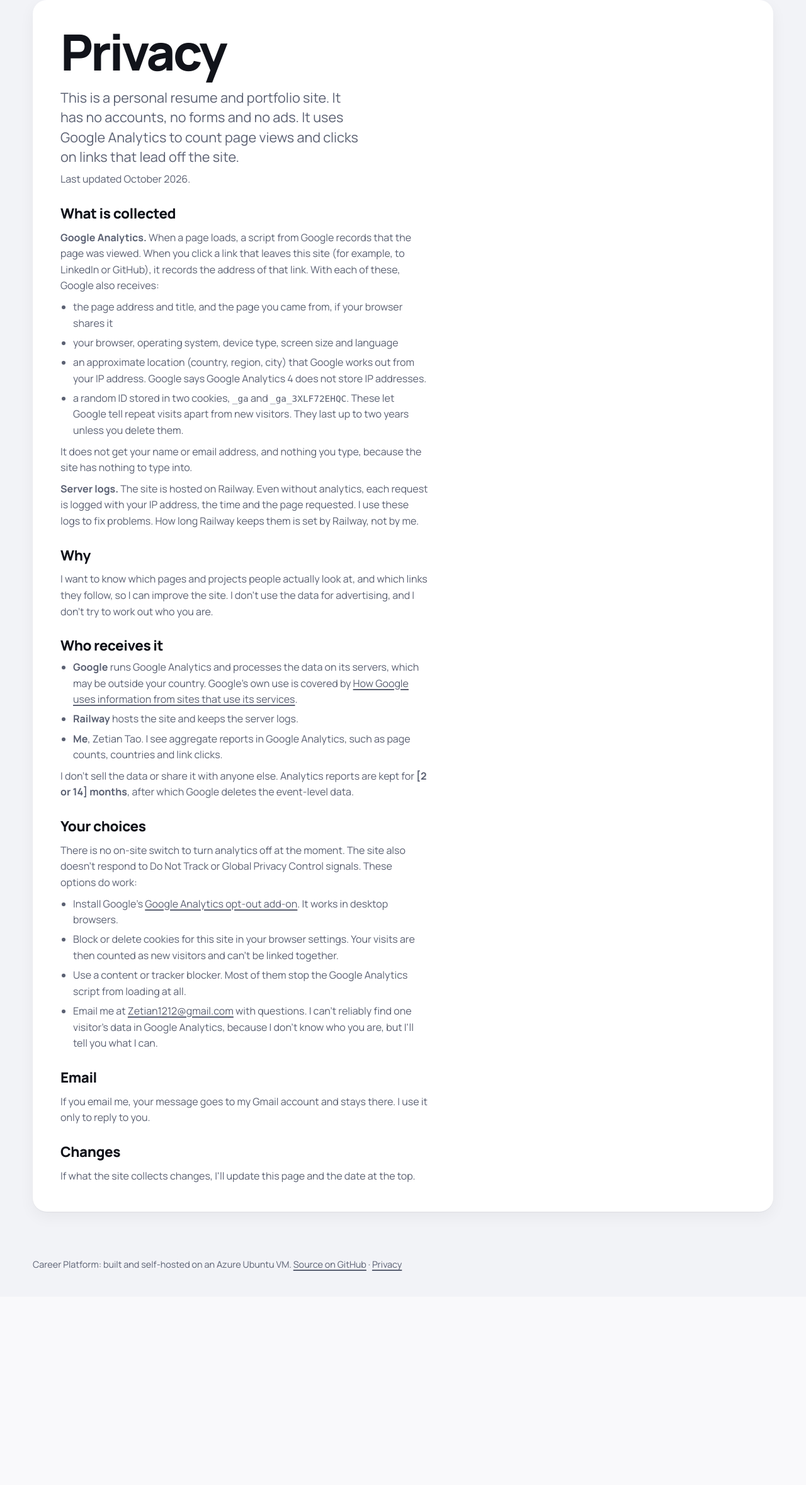
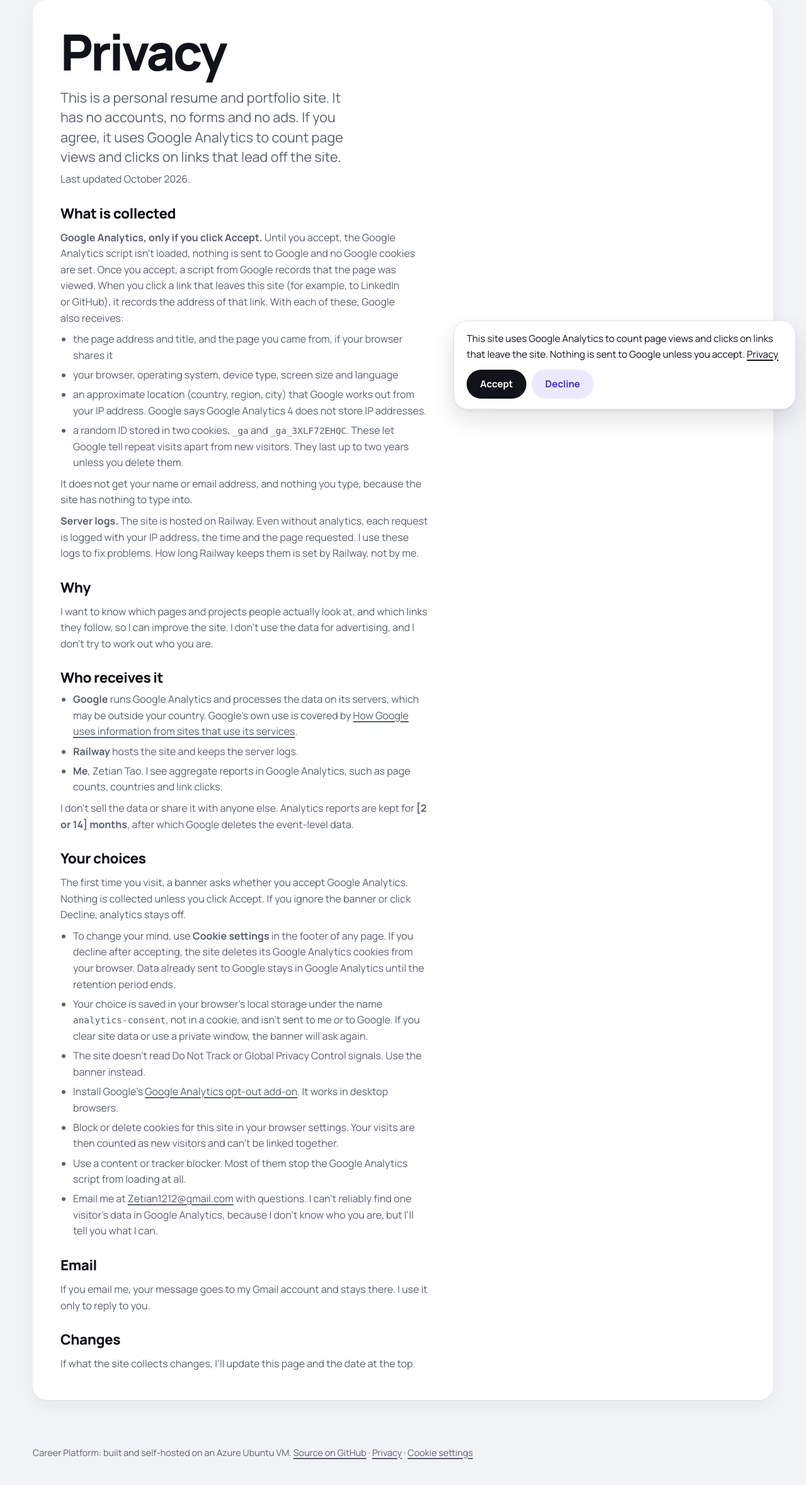
Before and after one commit to Zetian1212/career-platform, a FastAPI app: page /privacy in a window 1280 px wide. Shown: the part 134-2492 px from the top of the page at 63% size. Before the commit the page ends 2152 px from the top, so only its background shows below. Run offline with FastAPI, Linux system fonts and the light colour scheme.

Commit message:
Load Google Analytics only after visitors accept
Adds the GA4 tag (G-3XLF72EHQC) once in base.html behind a consent
banner. Consent Mode v2 defaults to denied and gtag.js is not loaded
until Accept; Decline (or Cookie settings, then Decline) turns consent
off and deletes _ga cookies. The choice is kept in localStorage.
Privacy page updated to describe the banner.

Co-Authored-By: Claude Opus 5.5 <noreply@anthropic.com>

```diff
--- a/app/config.py
+++ b/app/config.py
@@ -16,6 +16,7 @@ class Settings(BaseSettings):
     app_name: str = "Career Platform"
     database_url: str = "sqlite:///./career_platform.db"
     fallback_profile_path: str = "app/static/fallback/profile.json"
+    ga_measurement_id: str = "G-3XLF72EHQC"
 
     model_config = SettingsConfigDict(env_file=".env", env_file_encoding="utf-8", extra="ignore")
 
--- a/app/routes/public.py
+++ b/app/routes/public.py
@@ -31,7 +31,7 @@ def email_link(links):
     return next((link for link in links if link.url.startswith('mailto:')), None)
 
 
-templates.env.globals.update(group_skills=group_skills, email_link=email_link, today=date.today, css_version=static_version('css/site.css'))
+templates.env.globals.update(group_skills=group_skills, email_link=email_link, today=date.today, css_version=static_version('css/site.css'), js_version=static_version('js/analytics.js'), ga_measurement_id=settings.ga_measurement_id)
 
 
 @router.get('/healthz')
--- a/app/static/css/site.css
+++ b/app/static/css/site.css
@@ -306,3 +306,13 @@ button:hover { background: var(--accent); }
 .privacy ul.muted { margin: .5rem 0 0; padding-left: 1.25rem; max-width: 60ch; }
 .privacy ul.muted li + li { margin-top: .35rem; }
 .privacy code { font-size: .9em; }
+
+/* Analytics consent */
+.link-button { min-height: 0; padding: 0; border-radius: 0; background: none; color: inherit; font-weight: inherit; text-decoration: underline; text-decoration-thickness: 1.5px; text-underline-offset: .2em; }
+.link-button:hover { background: none; color: var(--ink); }
+.consent-banner { position: fixed; inset: auto 1rem 1rem; z-index: 10; max-width: 34rem; margin-left: auto; display: flex; flex-wrap: wrap; align-items: center; gap: .75rem 1rem; padding: 1rem 1.25rem; background: var(--tile); border: 1px solid var(--line); border-radius: var(--radius); box-shadow: 0 2px 4px rgba(17, 19, 26, .06), 0 16px 36px rgba(17, 19, 26, .12); font-size: .95rem; }
+.consent-banner[hidden] { display: none; }
+.consent-banner p { flex: 1 1 18rem; }
+.consent-actions { display: flex; gap: .5rem; }
+.consent-actions button[data-consent="decline"] { background: var(--accent-soft); color: var(--accent-deep); }
+.consent-actions button[data-consent="decline"]:hover { background: var(--accent); color: #fff; }
--- /dev/null
+++ b/app/static/js/analytics.js
@@ -0,0 +1,85 @@
+// Google Analytics behind a consent banner (Consent Mode v2, basic mode).
+// Nothing is sent to Google and no cookie is set until the visitor clicks Accept.
+(function () {
+  var script = document.currentScript;
+  var measurementId = script && script.dataset.gaId;
+  var STORAGE_KEY = 'analytics-consent';
+  if (!measurementId) return;
+
+  window.dataLayer = window.dataLayer || [];
+  function gtag() { window.dataLayer.push(arguments); }
+  window.gtag = gtag;
+  gtag('consent', 'default', {
+    analytics_storage: 'denied',
+    ad_storage: 'denied',
+    ad_user_data: 'denied',
+    ad_personalization: 'denied'
+  });
+
+  function readChoice() {
+    try { return localStorage.getItem(STORAGE_KEY); } catch (e) { return null; }
+  }
+
+  function saveChoice(choice) {
+    try { localStorage.setItem(STORAGE_KEY, choice); } catch (e) { /* choice lasts for this page only */ }
+  }
+
+  var loaded = false;
+  function loadAnalytics() {
+    if (loaded) return;
+    loaded = true;
+    gtag('consent', 'update', { analytics_storage: 'granted' });
+    gtag('js', new Date());
+    gtag('config', measurementId);
+    var tag = document.createElement('script');
+    tag.async = true;
+    tag.src = 'https://www.googletagmanager.com/gtag/js?id=' + encodeURIComponent(measurementId);
+    document.head.appendChild(tag);
+  }
+
+  function clearAnalyticsCookies() {
+    var host = location.hostname;
+    var domains = ['', host, '.' + host, '.' + host.split('.').slice(-2).join('.')];
+    document.cookie.split(';').forEach(function (pair) {
+      var name = pair.split('=')[0].trim();
+      if (name !== '_ga' && name.indexOf('_ga_') !== 0) return;
+      domains.forEach(function (domain) {
+        document.cookie = name + '=; Max-Age=0; path=/' + (domain ? '; domain=' + domain : '');
+      });
+    });
+  }
+
+  function setUp() {
+    var banner = document.getElementById('consent-banner');
+    var settings = document.getElementById('consent-settings');
+    if (!banner) return;
+
+    function show() { banner.hidden = false; }
+    function hide() { banner.hidden = true; }
+
+    banner.querySelector('[data-consent="accept"]').addEventListener('click', function () {
+      saveChoice('granted');
+      hide();
+      loadAnalytics();
+    });
+    banner.querySelector('[data-consent="decline"]').addEventListener('click', function () {
+      saveChoice('denied');
+      hide();
+      gtag('consent', 'update', { analytics_storage: 'denied' });
+      clearAnalyticsCookies();
+    });
+    if (settings) {
+      settings.hidden = false;
+      settings.addEventListener('click', show);
+    }
+
+    if (readChoice() === null) show();
+  }
+
+  if (readChoice() === 'granted') loadAnalytics();
+  if (document.readyState === 'loading') {
+    document.addEventListener('DOMContentLoaded', setUp);
+  } else {
+    setUp();
+  }
+})();
--- a/app/templates/base.html
+++ b/app/templates/base.html
@@ -7,6 +7,7 @@
     {% block meta %}{% endblock %}
     <link rel="preload" href="/static/fonts/manrope-latin-wght.woff2" as="font" type="font/woff2" crossorigin>
     <link rel="stylesheet" href="/static/css/site.css?v={{ css_version }}">
+    {% if ga_measurement_id %}<script defer src="/static/js/analytics.js?v={{ js_version }}" data-ga-id="{{ ga_measurement_id }}"></script>{% endif %}
   </head>
   <body>
     <a class="skip-link" href="#main-content">Skip to content</a>
@@ -26,7 +27,16 @@
     {% block content %}{% endblock %}
     </main>
     <footer class="site-footer">
-      <p>Career Platform: built and self-hosted on an Azure Ubuntu VM. <a href="https://github.com/Zetian1212/career-platform">Source on GitHub</a> · <a href="/privacy">Privacy</a></p>
+      <p>Career Platform: built and self-hosted on an Azure Ubuntu VM. <a href="https://github.com/Zetian1212/career-platform">Source on GitHub</a> · <a href="/privacy">Privacy</a>{% if ga_measurement_id %} · <button type="button" class="link-button" id="consent-settings" hidden>Cookie settings</button>{% endif %}</p>
     </footer>
+    {% if ga_measurement_id %}
+    <section class="consent-banner" id="consent-banner" aria-label="Analytics consent" hidden>
+      <p>This site uses Google Analytics to count page views and clicks on links that leave the site. Nothing is sent to Google unless you accept. <a href="/privacy">Privacy</a></p>
+      <div class="consent-actions">
+        <button type="button" data-consent="accept">Accept</button>
+        <button type="button" data-consent="decline">Decline</button>
+      </div>
+    </section>
+    {% endif %}
   </body>
 </html>
--- a/app/templates/public/privacy.html
+++ b/app/templates/public/privacy.html
@@ -7,11 +7,11 @@
 <article class="tile tile-full tile-intro privacy" aria-labelledby="privacy-title">
   <div>
     <h1 id="privacy-title">Privacy</h1>
-    <p class="lede">This is a personal resume and portfolio site. It has no accounts, no forms and no ads. It uses Google Analytics to count page views and clicks on links that lead off the site.</p>
+    <p class="lede">This is a personal resume and portfolio site. It has no accounts, no forms and no ads. If you agree, it uses Google Analytics to count page views and clicks on links that lead off the site.</p>
     <p class="muted">Last updated October 2026.</p>
 
     <h2 class="tile-title">What is collected</h2>
-    <p class="muted"><strong>Google Analytics.</strong> When a page loads, a script from Google records that the page was viewed. When you click a link that leaves this site (for example, to LinkedIn or GitHub), it records the address of that link. With each of these, Google also receives:</p>
+    <p class="muted"><strong>Google Analytics, only if you click Accept.</strong> Until you accept, the Google Analytics script isn't loaded, nothing is sent to Google and no Google cookies are set. Once you accept, a script from Google records that the page was viewed. When you click a link that leaves this site (for example, to LinkedIn or GitHub), it records the address of that link. With each of these, Google also receives:</p>
     <ul class="muted">
       <li>the page address and title, and the page you came from, if your browser shares it</li>
       <li>your browser, operating system, device type, screen size and language</li>
@@ -39,8 +39,11 @@
     {# VERIFY: set to match Admin > Data collection and modification > Data retention, then remove the brackets. #}
 
     <h2 class="tile-title">Your choices</h2>
-    <p class="muted">There is no on-site switch to turn analytics off at the moment. The site also doesn't respond to Do Not Track or Global Privacy Control signals. These options do work:</p>
+    <p class="muted">The first time you visit, a banner asks whether you accept Google Analytics. Nothing is collected unless you click Accept. If you ignore the banner or click Decline, analytics stays off.</p>
     <ul class="muted">
+      <li>To change your mind, use <strong>Cookie settings</strong> in the footer of any page. If you decline after accepting, the site deletes its Google Analytics cookies from your browser. Data already sent to Google stays in Google Analytics until the retention period ends.</li>
+      <li>Your choice is saved in your browser's local storage under the name <code>analytics-consent</code>, not in a cookie, and isn't sent to me or to Google. If you clear site data or use a private window, the banner will ask again.</li>
+      <li>The site doesn't read Do Not Track or Global Privacy Control signals. Use the banner instead.</li>
       <li>Install Google's <a href="https://tools.google.com/dlpage/gaoptout">Google Analytics opt-out add-on</a>. It works in desktop browsers.</li>
       <li>Block or delete cookies for this site in your browser settings. Your visits are then counted as new visitors and can't be linked together.</li>
       <li>Use a content or tracker blocker. Most of them stop the Google Analytics script from loading at all.</li>
```
Also changed, not shown: tests/test_public_routes.py (+15 -0 lines).
